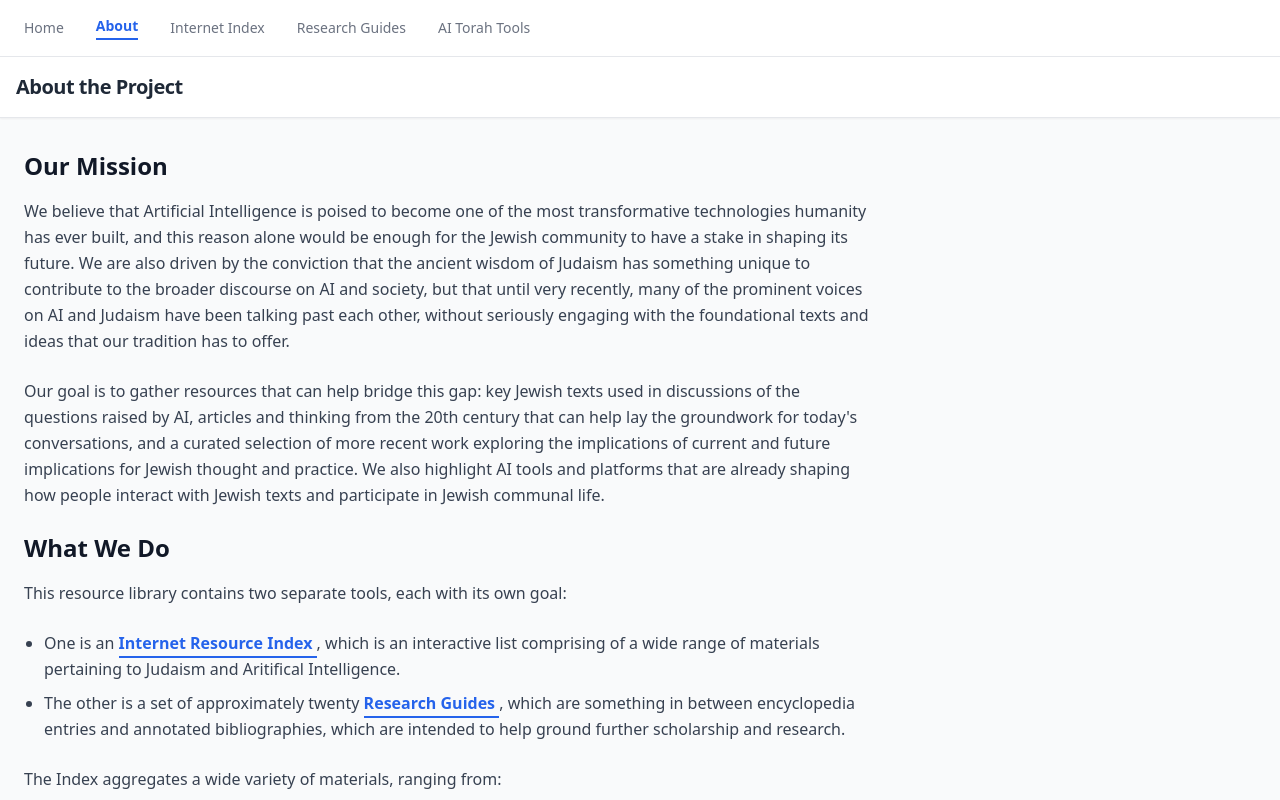
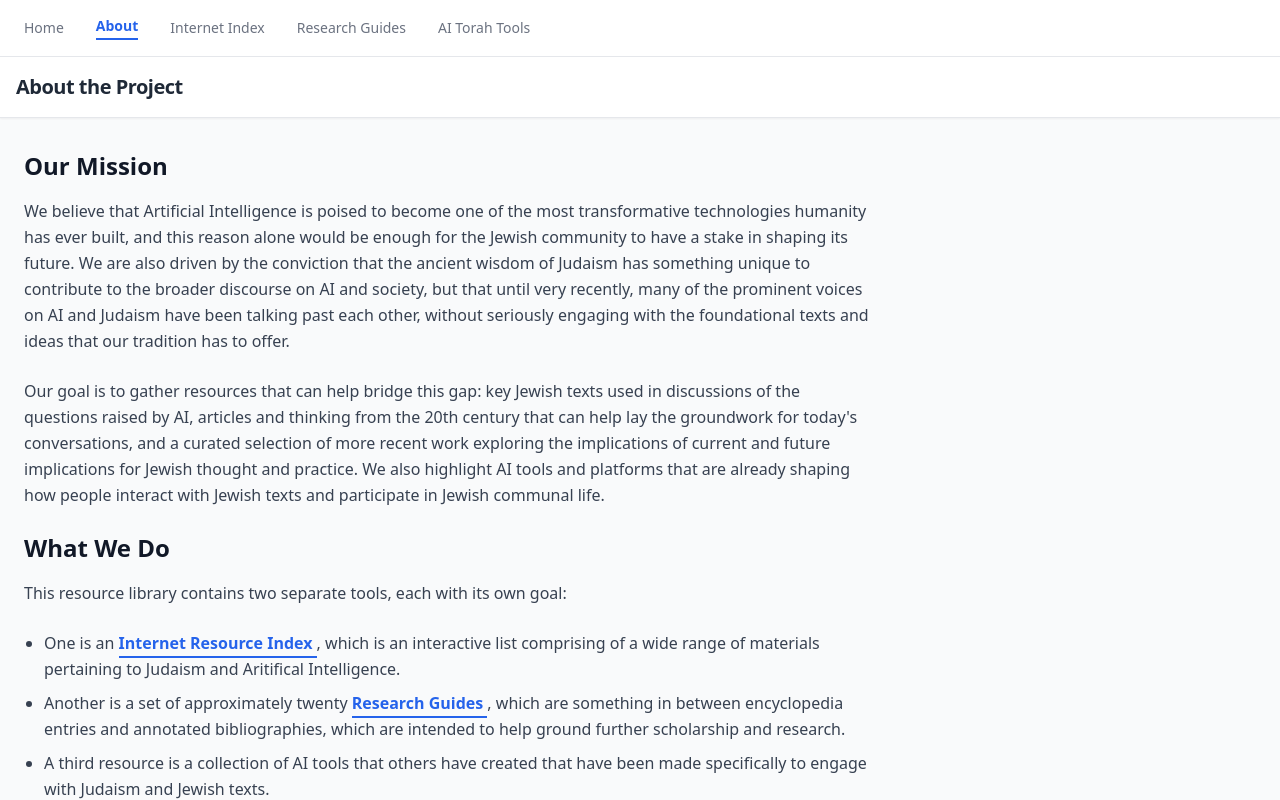
Before and after one commit to matt-CMDB/matt-CMDB.github.io, a plain HTML site: page about.html in a window 1280 px wide. Drawn offline with nearby package versions, Linux system fonts and the light colour scheme.

Commit message:
go from 2 to 3
Updated the 'About' page to include additional resources and clarify the project's mission.

```diff
--- a/about.html
+++ b/about.html
@@ -73,9 +73,12 @@
                             <a href="AI and Judaism.html" class="text-blue-600 font-bold border-b-2 border-blue-600 pb-0.5">Internet Resource Index </a>
                             , which is an interactive list comprising of a wide range of materials pertaining to Judaism and Aritifical Intelligence.</li>
 
-                        <li>The other is a set of approximately twenty
+                        <li>Another is a set of approximately twenty
                             <a href="bibliography.html" class="text-blue-600 font-bold border-b-2 border-blue-600 pb-0.5">Research Guides </a>, which are something in between encyclopedia entries and
                             annotated bibliographies, which are intended to help ground further scholarship and research.
+                        </li>
+                        <li>
+                            A third resource is a collection of AI tools that others have created that have been made specifically to engage with Judaism and Jewish texts.
                         </li>
                     </ul>
                     </p>
@@ -92,7 +95,7 @@
 
                     <h2 class="text-2xl font-bold text-gray-900 mb-4">Contact Us</h2>
                     <p class="mb-2">
-                        Both the index and the research guides are living documents. If you have created a tool, written an article, or know of a resource that should be included, please reach out to us.
+                        All three of these sections (the Internet Index, Reseach Guide, and AI Torah Tools) are living documents. If you have created a tool, written an article, or know of a resource that should be included, please reach out to us.
                     </p>
                     <p>
                         <a href="mailto:contact@example.com" class="text-blue-600 hover:underline font-medium">judaism_ai@example.com</a>
@@ -104,4 +107,5 @@
     </div>
 
 </body>
+
 </html>
```
